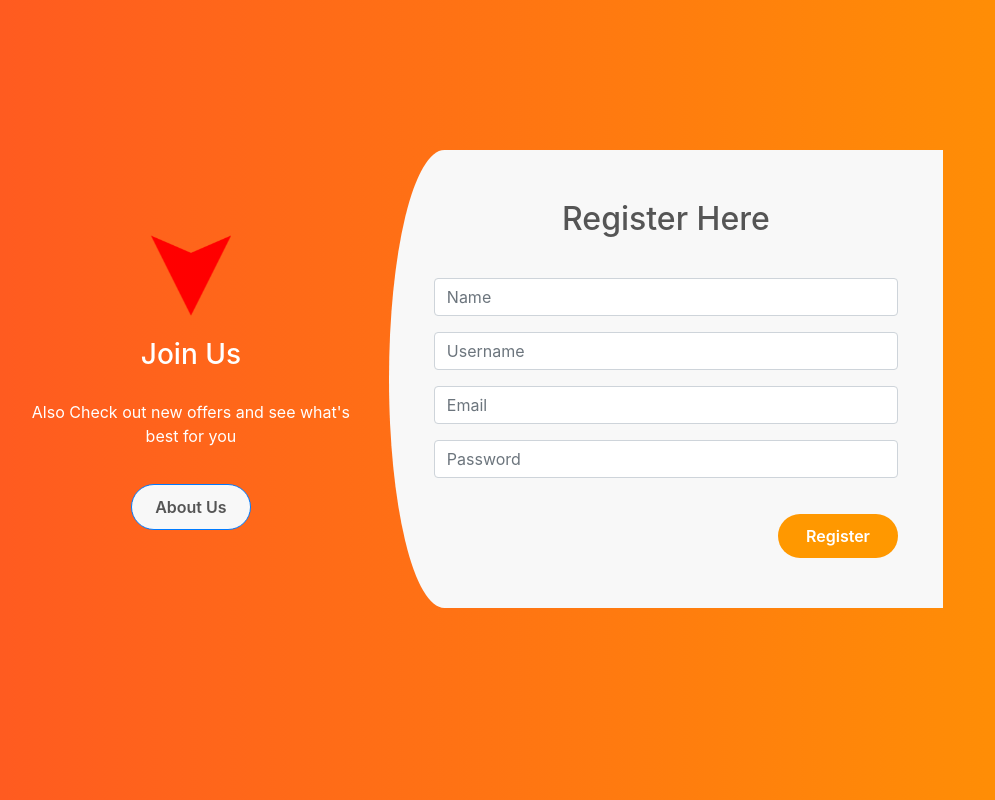
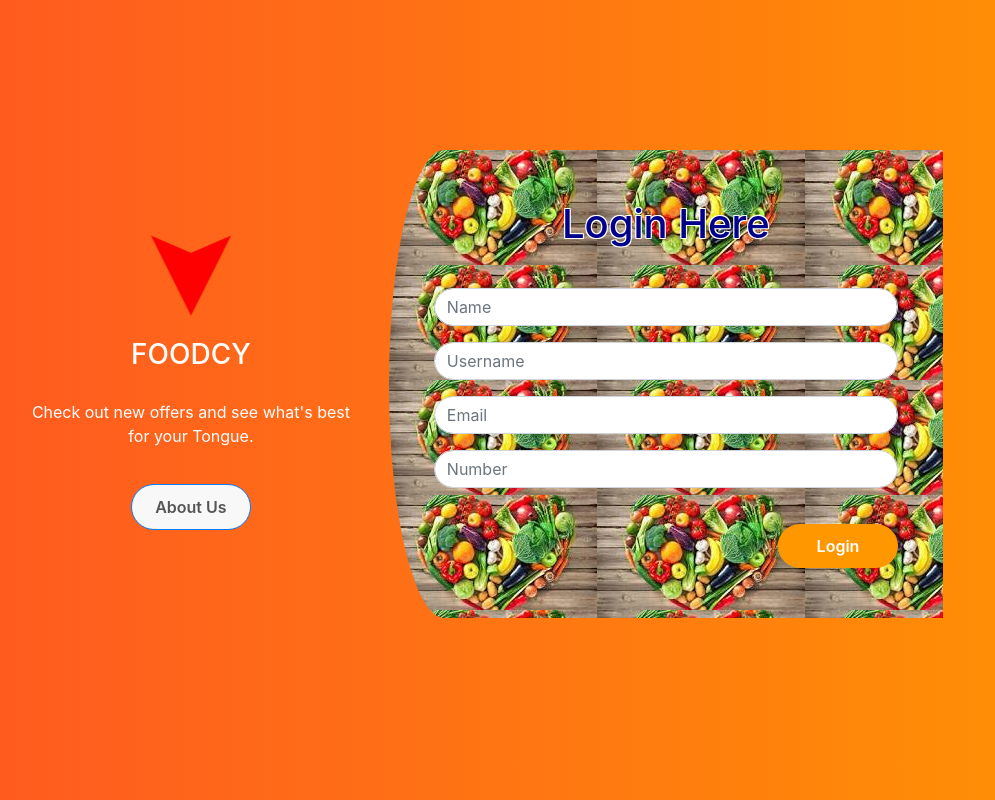
Before and after one commit to Mayank-create/Awesome_Web, a plain HTML site: page Registration Page/Register.html in a window 1280 px wide. Shown: the whole page, without its empty margins (77-1072 px from the left). Drawn offline with nearby package versions, Linux system fonts and the light colour scheme.

Commit message:
registration page

```diff
--- a/Registration Page/Register.html
+++ b/Registration Page/Register.html
@@ -11,32 +11,35 @@
         <div class="col-md-10 offset=md-1">
         <div class="row">
             <div class="col-md-5 register-left">
-                <img src="images/kisspng-line-triangle-point-red-down-arrow-png-photos-5a77bb7a8747e7.2838823315177962185541.png" >
-            <h3>Join Us</h3>
-                <p>Also Check out new offers and see what's best for you</p>
+                <img id="arrow" src="images/kisspng-line-triangle-point-red-down-arrow-png-photos-5a77bb7a8747e7.2838823315177962185541.png" >
+            <h3>FOODCY</h3>
+                <p> Check out new offers and see what's best for your Tongue.</p>
             <button type="button" class="btn btn-primary">About Us</button>
             </div>
-            <div class="col-md-7 register-right">
-            <h2>Register Here</h2>
+            <div class="col-md-7 register-right" id="box">
+            <h2 id="login">Login Here</h2>
                 <div class="register-form">
                     <div class="form-group">
-                    <input type="text" class="form-control" placeholder="Name">
+                    <input type="text" id="name" class="form-control" placeholder="Name">
                     </div>
                       <div class="form-group">
-                    <input type="text" class="form-control" placeholder="Username">
+                    <input type="text" id="username" class="form-control" placeholder="Username">
                     </div>
                       <div class="form-group">
-                    <input type="email" class="form-control" placeholder="Email">
+                    <input type="email" id="email" class="form-control" placeholder="Email">
                     </div>
                       <div class="form-group">
-                    <input type="password" class="form-control" placeholder="Password">
+                    <input type="number" id="number" class="form-control" placeholder="Number">
                     </div>
-                    <button type=
-"button" class="btn btn-primary">Register</button>
+                    <button onclick="myFunction()" type=
+"button" class="btn btn-primary">Login</button>
+
                 </div>
             </div>
             </div>
             </div>
             </div>
             </div>
-    </body></html>
+            <script src="javascript.js"></script>
+    </body>
+</html>
--- /dev/null
+++ b/Registration Page/javascript.js
@@ -0,0 +1,13 @@
+var name;
+function myFunction() {
+    name = document.getElementById("name").value;
+   // userName = document.getElementById("username").value;
+   // email = document.getElementById("email").value;
+   // number = document.getElementById("number").value;
+   // alert("hello "+name+" "+userName+" "+number+" ");
+    location.replace("new.html");
+    }
+   function getdata() {
+    alert("hello "+name+"");
+    document.getElementById("name").innerHTML=name;
+    }
--- a/Registration Page/style.css
+++ b/Registration Page/style.css
@@ -1,6 +1,21 @@
 body{
     background-image: linear-gradient(to right, #ff5722, #ff9800);
     margin-top: 150px !important;
+}
+#box{
+    background-image:url("images/foods.jpeg");
+}
+#login{
+    color:darkblue;
+    font-size:40px;
+    text-shadow:
+    -1px 1px 0 white,
+    1px  1px 0 white,
+    1px -1px 0 white,
+   -1px -1px 0 white;
+}
+#login:hover{
+    transform:translate(10px,5px);
 }
 .register-left{
     text-align: center;
@@ -58,10 +73,13 @@ body{
 
 .register-right .btn-primary:hover{
     background: #ff5722;
+    background: antiquewhite;
 }
 
 @keyframes mover{
     0%{transform: translateY(0);}
     100%{transform: translateY(-20px);}
 }
+#name,#email,#username,#number{
+    border-radius: 100px;
 }
```
Also changed, not shown: Registration Page/new.html (added, +14 -0 lines), Registration Page/images/foods.jpeg (added).
